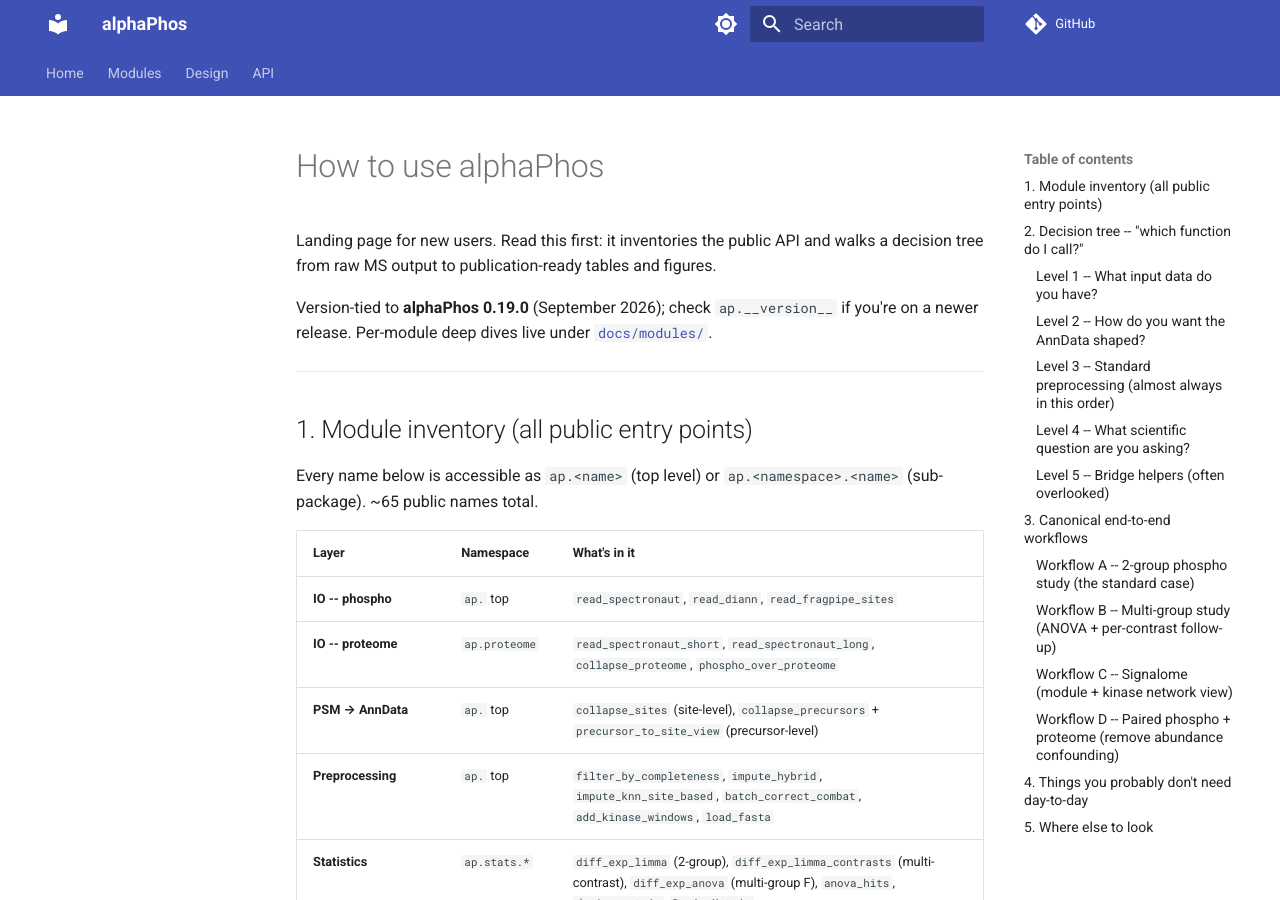
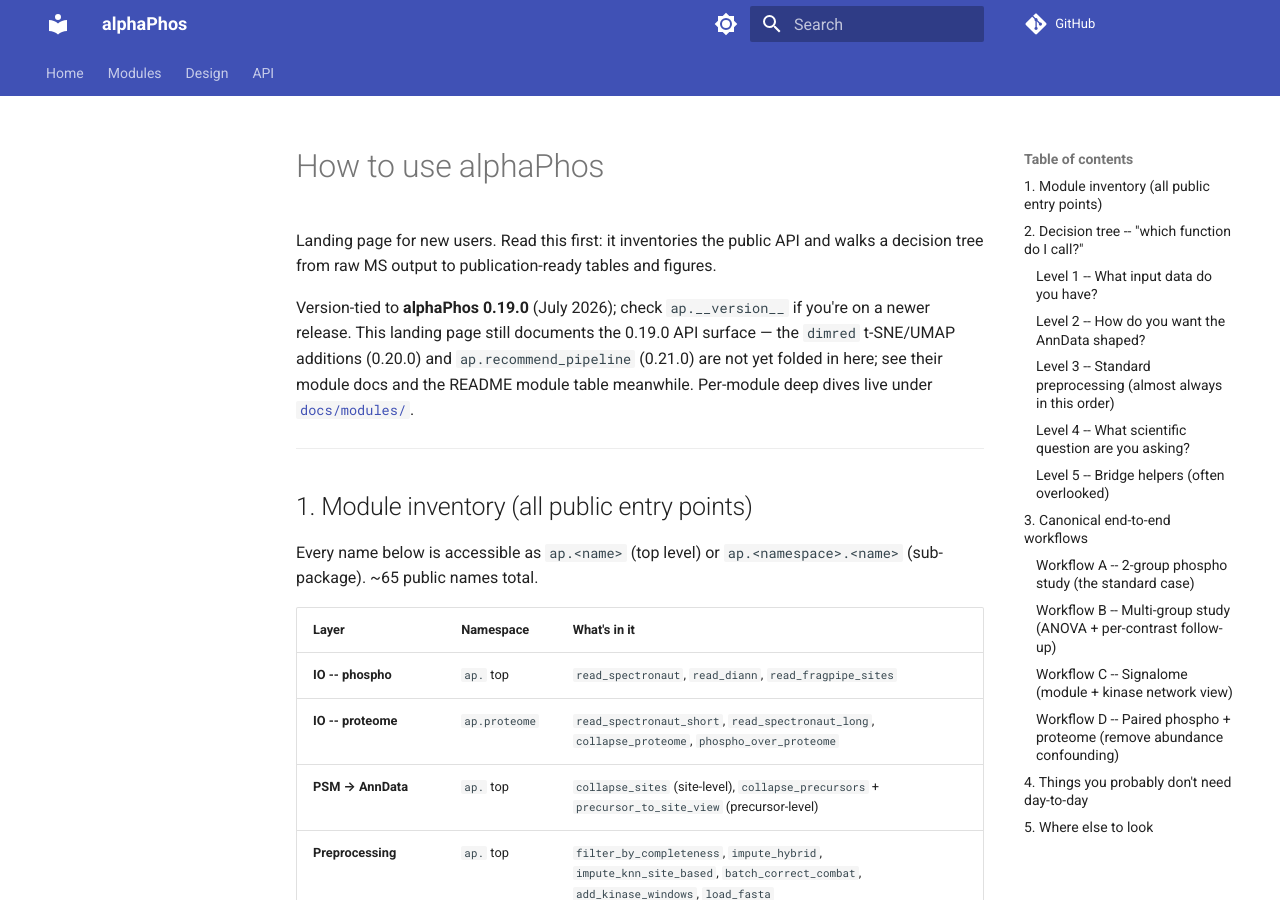
Before and after one commit to DenysOliinyk3007/alphaPhos, an MkDocs documentation site: the page built from docs/how-to-use-alphaphos.md, in a window 1280 px wide and 900 px high. Built offline with MkDocs 1.6.1 and Material for MkDocs 9.7.7, drawn with Linux system fonts in a browser that asks for light colours; comment, search, counter and statistics services are not loaded.

Commit message:
update README

```diff
--- a/docs/how-to-use-alphaphos.md
+++ b/docs/how-to-use-alphaphos.md
@@ -4,9 +4,12 @@ Landing page for new users.  Read this first: it inventories the public
 API and walks a decision tree from raw MS output to publication-ready
 tables and figures.
 
-Version-tied to **alphaPhos 0.19.0** (September 2026); check
-`ap.__version__` if you're on a newer release.  Per-module deep dives
-live under [`docs/modules/`](modules/).
+Version-tied to **alphaPhos 0.19.0** (July 2026); check
+`ap.__version__` if you're on a newer release.  This landing page still
+documents the 0.19.0 API surface — the `dimred` t-SNE/UMAP additions
+(0.20.0) and `ap.recommend_pipeline` (0.21.0) are not yet folded in here;
+see their module docs and the README module table meanwhile.  Per-module
+deep dives live under [`docs/modules/`](modules/).
 
 ---
 
--- a/pyproject.toml
+++ b/pyproject.toml
@@ -5,7 +5,7 @@ build-backend = "hatchling.build"
 [project]
 name = "alphaPhos"
 version = "0.21.0"
-description = "Phosphoproteomics analysis toolkit — IO, preprocessing, PTM site mapping, statistics, KSEA, enrichment, acquisition, QC and visualization."
+description = "Phosphoproteomics analysis toolkit — IO, preprocessing, PTM site mapping, statistics, KSEA, enrichment, kinase-substrate signalome, orthology, dimensionality reduction and QC."
 readme = "README.md"
 license = { file = "LICENSE" }
 requires-python = ">=3.10"
```
Also changed, not shown: CHANGELOG.md (+13 -1 lines), README.md (+4 -3 lines).
